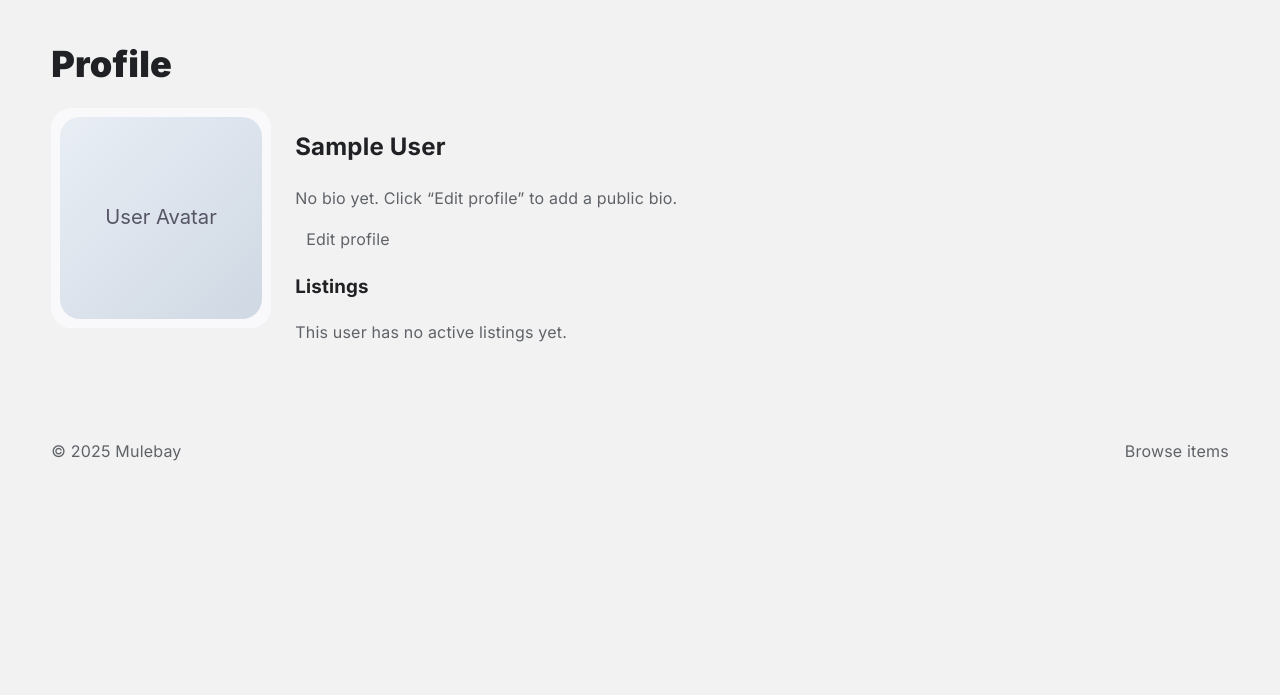
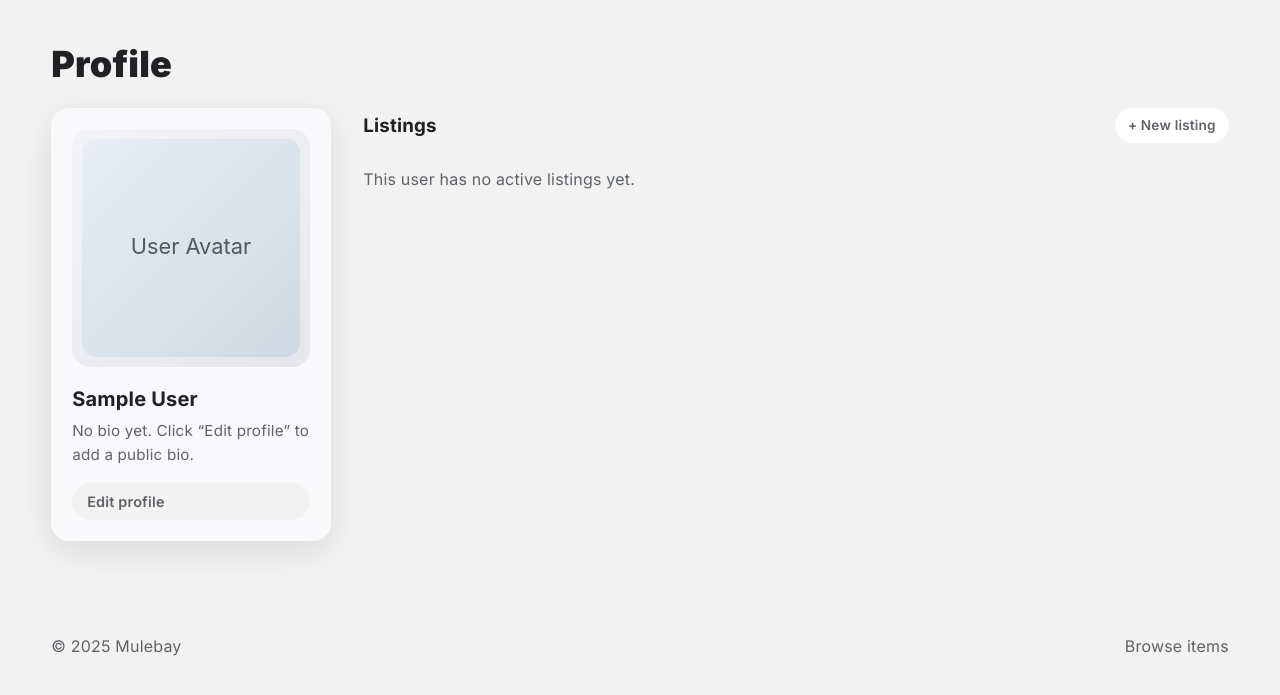
Before and after one commit to jctjad/marketplace, a Flask app: page /profile in a window 1280 px wide. Shown: the part 71-766 px from the top of the page. Run offline with Flask 3, Linux system fonts and the light colour scheme; the visitor is signed in with stand-in values (Sample User, id 1); data that the repository does not hold is empty.

Commit message:
did first set of changes for the styling

```diff
--- a/website/static/styles.css
+++ b/website/static/styles.css
@@ -162,32 +162,119 @@ button { font: inherit; color: inherit; background: none; border: 0; cursor: poi
 .specs { margin-top: 8px; border-top: 1px solid var(--bd); padding-top: 12px; color: var(--muted); }
 
 /* Profile */
-/* Profile layout: avatar column + content column */
+/* Profile layout */
 .profile {
-  display: flex;
-  gap: 24px;
-  align-items: flex-start; /* prevents the avatar card from stretching vertically */
+  display: grid;
+  grid-template-columns: 280px minmax(0, 1fr);
+  gap: 32px;
+  align-items: flex-start;
+  margin-top: 8px;
 }
 
-/* Left column: avatar box stays fixed width, height = its content only */
-.profile > .avatar {
-  flex: 0 0 220px; /* 220px wide, no stretching */
+@media (max-width: 900px) {
+  .profile {
+    grid-template-columns: 1fr;
+  }
 }
 
-/* Right column: bio + listings take remaining space */
-.profile > .prose {
-  flex: 1 1 auto;
+/* Left card */
+.profile__sidebar {
+  padding: 20px;
+  border-radius: calc(var(--radius) + 4px);
+  background: var(--panel);
+  border: 1px solid var(--bd);
+  box-shadow: 0 10px 35px rgba(0,0,0,0.10);
+  display: grid;
+  gap: 16px;
 }
 
-/* Stack on small screens */
-@media (max-width: 720px) {
-  .profile {
-    flex-direction: column;
-  }
-  .profile > .avatar {
-    flex: 0 0 auto;
-  }
+/* Avatar box */
+.profile__avatar-frame {
+  border-radius: calc(var(--radius) + 4px);
+  background: linear-gradient(145deg,#f3f4f6,#e5e7eb);
+  padding: 10px;
 }
+
+.profile__avatar-frame img,
+.profile__avatar {
+  width: 100%;
+  aspect-ratio: 1 / 1;
+  object-fit: cover;
+  border-radius: calc(var(--radius));
+}
+
+/* Text + meta */
+.profile__meta {
+  display: grid;
+  gap: 4px;
+}
+
+.profile__name {
+  margin: 0;
+  font-size: 1.25rem;
+  font-weight: 700;
+}
+
+.profile__bio {
+  margin: 0;
+  font-size: 0.95rem;
+}
+
+/* Edit button */
+.profile__edit-link {
+  align-self: flex-start;
+  padding: 6px 14px;
+  border-radius: 999px;
+  border: 1px solid var(--bd);
+  background: var(--elev);
+  font-size: 0.9rem;
+  font-weight: 600;
+  color: var(--muted);
+}
+
+.profile__edit-link:hover {
+  background: #e5edff;
+  color: var(--text);
+}
+
+/* Right column */
+.profile__main {
+  display: grid;
+  gap: 16px;
+}
+
+/* Listings header row */
+.profile__listings-header {
+  display: flex;
+  align-items: center;
+  justify-content: space-between;
+}
+
+.profile__listings-header h3 {
+  margin: 0;
+}
+
+/* "New listing" chip */
+.profile__new-listing {
+  padding: 6px 12px;
+  border-radius: 999px;
+  border: 1px solid var(--bd);
+  background: var(--bg);
+  font-size: 0.85rem;
+  font-weight: 600;
+  color: var(--muted);
+}
+
+.profile__new-listing:hover {
+  background: var(--elev);
+  color: var(--text);
+}
+
+/* Empty state text */
+#profile-listings-empty {
+  padding: 8px 0;
+}
+
 
 .avatar { border-radius: calc(var(--radius) + 6px); border:1px solid var(--bd); background: var(--panel); padding: 8px; }
 .prose { color: var(--text); }
--- a/website/templates/profile.html
+++ b/website/templates/profile.html
@@ -31,8 +31,9 @@
     <h1 class="page__title">Profile</h1>
 
       <section class="profile">
-      <!-- Left column: avatar + basic info -->
-      <div class="avatar">
+      <!-- Left: profile card -->
+      <aside class="profile__sidebar card">
+        <div class="profile__avatar-frame">
           <img
             id="profile-avatar"
             src="/static/assets/avatar.svg"
@@ -40,27 +41,36 @@
             class="profile__avatar">
         </div>
 
-      <!-- Right column: name, bio, listings -->
-      <div class="prose">
-        <h2 id="profile-name">User</h2>
-        <p id="profile-bio" class="muted">
+        <div class="profile__meta">
+          <h2 id="profile-name" class="profile__name">User</h2>
+          <p id="profile-bio" class="profile__bio muted">
             Loading profile…
           </p>
+        </div>
 
-        <p>
-          <a class="badge" href="/profile/edit">Edit profile</a>
-        </p>
+        <a class="profile__edit-link" href="/profile/edit">
+          Edit profile
+        </a>
+      </aside>
 
-        <!-- Seller listings -->
+      <!-- Right: listings -->
+      <section class="profile__main">
+        <div class="profile__listings-header">
           <h3>Listings</h3>
+          <!-- optional CTA; remove if you don't want it -->
+          <a href="/item/new" class="profile__new-listing">
+            + New listing
+          </a>
+        </div>
 
         <div id="profile-listings-empty" class="muted">
           This user has no active listings yet.
         </div>
 
         <div id="profile-listings" class="grid" aria-label="Seller listings"></div>
-      </div>
       </section>
+    </section>
+
   </main>
 
   <footer class="footer">
```
Lines whose indentation alone changed are shown as unchanged.
